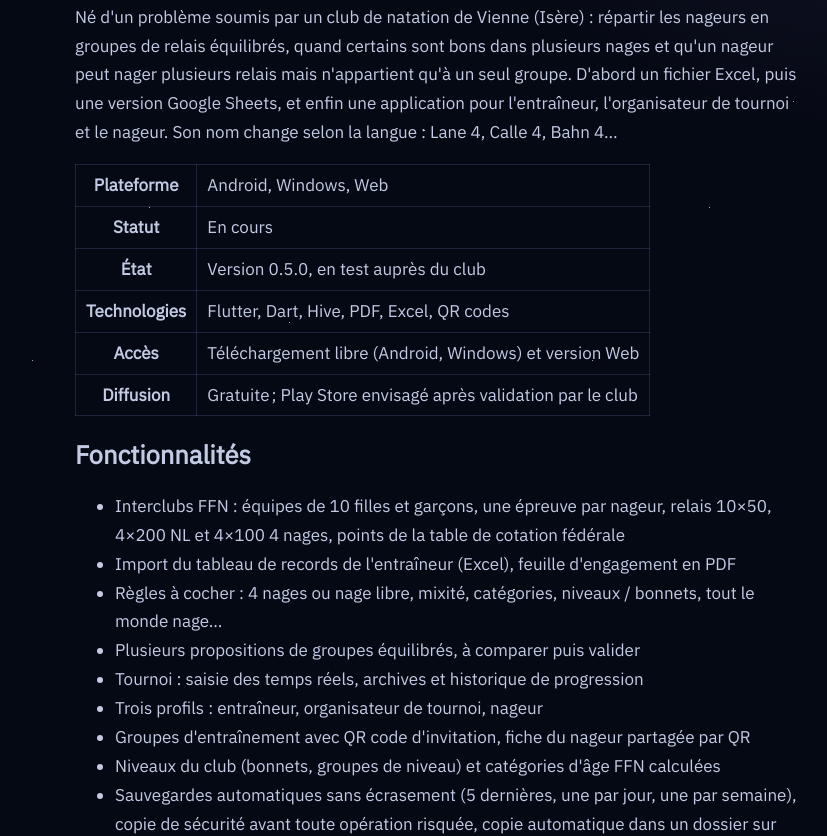
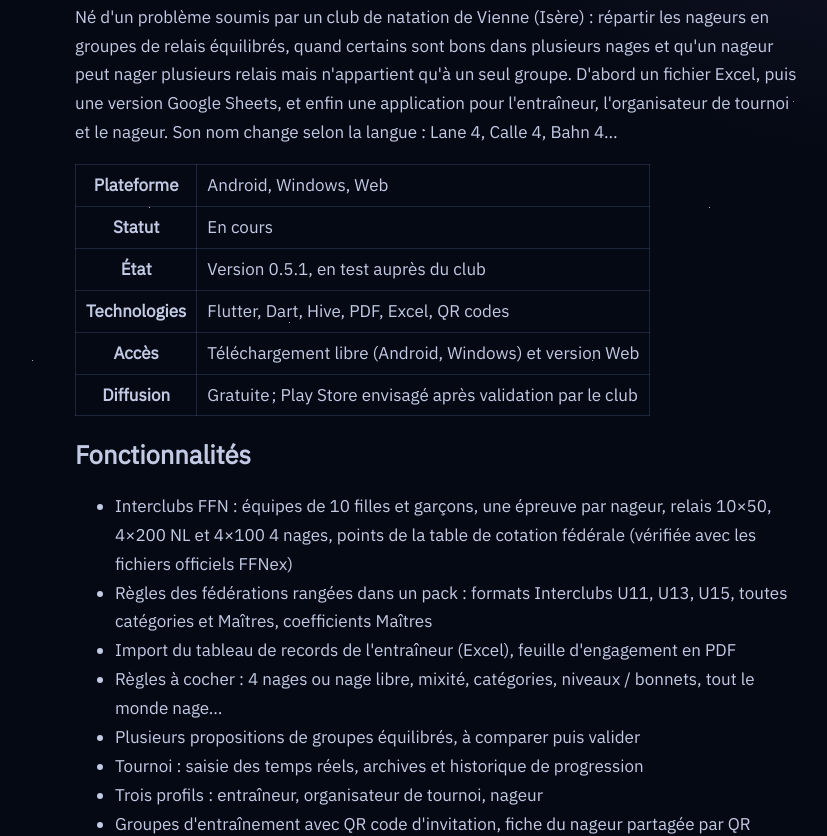
Before and after one commit to BixentEB/codexmental-lab, a plain HTML site: page projets/ligne4/index.html in a window 1280 px wide. Shown: the part 436-1272 px from the top of the page, without its empty margins (203-1030 px from the left). Drawn offline with Linux system fonts and the light colour scheme.

Commit message:
Pages lisibles régénérées

```diff
--- a/projets/ligne4/index.html
+++ b/projets/ligne4/index.html
@@ -27,8 +27,8 @@
 <div class="txt"><p>Des relais équilibrés, sans casse-tête.</p>
 <p>Composer des relais équilibrés et les équipes des Interclubs FFN à partir des temps des nageurs, selon des règles qu&#x27;on coche.</p>
 <p>Né d&#x27;un problème soumis par un club de natation de Vienne (Isère) : répartir les nageurs en groupes de relais équilibrés, quand certains sont bons dans plusieurs nages et qu&#x27;un nageur peut nager plusieurs relais mais n&#x27;appartient qu&#x27;à un seul groupe. D&#x27;abord un fichier Excel, puis une version Google Sheets, et enfin une application pour l&#x27;entraîneur, l&#x27;organisateur de tournoi et le nageur. Son nom change selon la langue : Lane 4, Calle 4, Bahn 4…</p>
-<table><tr><th>Plateforme</th><td>Android, Windows, Web</td></tr><tr><th>Statut</th><td>En cours</td></tr><tr><th>État</th><td>Version 0.5.0, en test auprès du club</td></tr><tr><th>Technologies</th><td>Flutter, Dart, Hive, PDF, Excel, QR codes</td></tr><tr><th>Accès</th><td>Téléchargement libre (Android, Windows) et version Web</td></tr><tr><th>Diffusion</th><td>Gratuite ; Play Store envisagé après validation par le club</td></tr></table>
-<h2>Fonctionnalités</h2><ul><li>Interclubs FFN : équipes de 10 filles et garçons, une épreuve par nageur, relais 10×50, 4×200 NL et 4×100 4 nages, points de la table de cotation fédérale</li><li>Import du tableau de records de l&#x27;entraîneur (Excel), feuille d&#x27;engagement en PDF</li><li>Règles à cocher : 4 nages ou nage libre, mixité, catégories, niveaux / bonnets, tout le monde nage…</li><li>Plusieurs propositions de groupes équilibrés, à comparer puis valider</li><li>Tournoi : saisie des temps réels, archives et historique de progression</li><li>Trois profils : entraîneur, organisateur de tournoi, nageur</li><li>Groupes d&#x27;entraînement avec QR code d&#x27;invitation, fiche du nageur partagée par QR</li><li>Niveaux du club (bonnets, groupes de niveau) et catégories d&#x27;âge FFN calculées</li><li>Sauvegardes automatiques sans écrasement (5 dernières, une par jour, une par semaine), copie de sécurité avant toute opération risquée, copie automatique dans un dossier sur ordinateur (Drive, clé USB)</li><li>Import / export Excel, PDF à imprimer ou partager</li><li>Mise à jour en un bouton depuis l&#x27;appli, notes de version</li><li>Couleurs et logo du club, thème clair ou sombre, français et anglais</li></ul>
+<table><tr><th>Plateforme</th><td>Android, Windows, Web</td></tr><tr><th>Statut</th><td>En cours</td></tr><tr><th>État</th><td>Version 0.5.1, en test auprès du club</td></tr><tr><th>Technologies</th><td>Flutter, Dart, Hive, PDF, Excel, QR codes</td></tr><tr><th>Accès</th><td>Téléchargement libre (Android, Windows) et version Web</td></tr><tr><th>Diffusion</th><td>Gratuite ; Play Store envisagé après validation par le club</td></tr></table>
+<h2>Fonctionnalités</h2><ul><li>Interclubs FFN : équipes de 10 filles et garçons, une épreuve par nageur, relais 10×50, 4×200 NL et 4×100 4 nages, points de la table de cotation fédérale (vérifiée avec les fichiers officiels FFNex)</li><li>Règles des fédérations rangées dans un pack : formats Interclubs U11, U13, U15, toutes catégories et Maîtres, coefficients Maîtres</li><li>Import du tableau de records de l&#x27;entraîneur (Excel), feuille d&#x27;engagement en PDF</li><li>Règles à cocher : 4 nages ou nage libre, mixité, catégories, niveaux / bonnets, tout le monde nage…</li><li>Plusieurs propositions de groupes équilibrés, à comparer puis valider</li><li>Tournoi : saisie des temps réels, archives et historique de progression</li><li>Trois profils : entraîneur, organisateur de tournoi, nageur</li><li>Groupes d&#x27;entraînement avec QR code d&#x27;invitation, fiche du nageur partagée par QR</li><li>Niveaux du club (bonnets, groupes de niveau) et catégories d&#x27;âge FFN calculées</li><li>Sauvegardes automatiques sans écrasement (5 dernières, une par jour, une par semaine), copie de sécurité avant toute opération risquée, copie automatique dans un dossier sur ordinateur (Drive, clé USB)</li><li>Import / export Excel, PDF à imprimer ou partager</li><li>Mise à jour en un bouton depuis l&#x27;appli, notes de version</li><li>Couleurs et logo du club, thème clair ou sombre, français et anglais</li></ul>
 <h2>Les versions classiques</h2><p>Avant l&#x27;appli, Ligne 4 a été un classeur Excel, puis une feuille Google Sheets. Elles restent disponibles pour ceux qui préfèrent le tableur : règles à cocher, propositions de groupes, tournoi, archives et historique. Les ajouts de l&#x27;appli (niveaux et bonnets, catégories FFN, QR codes, profils nageur) n&#x27;y sont pas.</p>
 <h2>Prochaines étapes</h2><p>Chronomètre bord de bassin, séances d&#x27;entraînement, groupes en ligne, autres langues</p></div>
 <p class="cite">Source : Vincent (Bixent), « Ligne 4 », Laboratoire de Codex Mental, 20 novembre 2026 — <a href="https://lab.codexmental.com/projets/ligne4/">https://lab.codexmental.com/projets/ligne4/</a></p>
```
